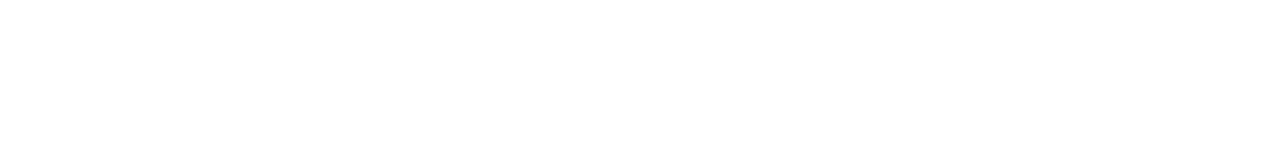
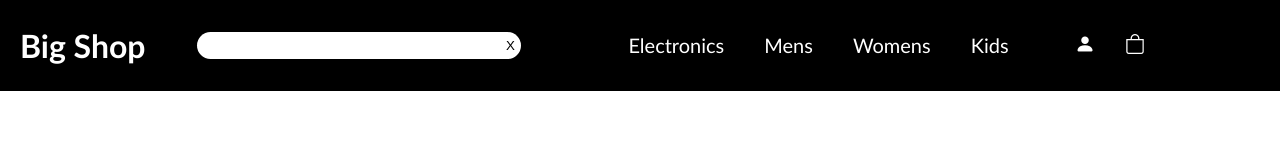
Before and after one commit to saikiran01415/online-shop, a plain HTML site: page index.html in a window 1280 px wide. Drawn offline with nearby package versions, Linux system fonts and the light colour scheme.

Commit message:
added code

```diff
--- a/index.html
+++ b/index.html
@@ -3,9 +3,13 @@
 <head>
     <meta charset="UTF-8">
     <meta name="viewport" content="width=device-width, initial-scale=1.0">
-    <title>BrandC</title>
+    <title>Big shop</title>
+    <link rel="shortcut icon" href="https://static.vecteezy.com/system/resources/previews/007/578/826/non_2x/online-shop-logo-happy-shop-logo-design-vector.jpg" type="image/x-icon">
     <!-- linking css -->
     <link rel="stylesheet" href="style.css">
+    <!-- linking bootstarp icons-->
+    <link rel="stylesheet" href="https://cdn.jsdelivr.net/npm/bootstrap-icons/font/bootstrap-icons.css">
+
 </head>
 <body>
     <!-- including header -->
--- a/script.js
+++ b/script.js
@@ -0,0 +1,9 @@
+/* code for dynamic header and footer */
+function loadComponent(elementId, filePath) {
+    fetch(filePath)
+        .then(response => response.text())
+        .then(data => document.getElementById(elementId).innerHTML = data);
+}
+
+loadComponent("Header", "Header.html");
+loadComponent("Footer", "Footer.html");
--- a/style.css
+++ b/style.css
@@ -0,0 +1,61 @@
+body{
+    padding: 0px;
+    margin: 0px;
+    font-family: calibri;
+}
+
+header{
+    display: flex;
+    justify-content: space-between;
+    align-items: center;
+    padding: 20px;
+    border-bottom:1px solid black ;
+    background-color: black;
+    color: white;
+    height: 50px;
+
+}
+header input{
+    width: 300px;
+    height: 25px;
+    border-top-left-radius: 50px;
+    border-bottom-left-radius: 50px;
+    border: none;
+}
+.scarch{
+    width: 340px;
+}
+.scarch button{
+    height: 27px;
+    margin-left: -5px;
+    border: none;
+    background-color: #fff;
+    border-top-right-radius: 50px;
+    border-bottom-right-radius: 50px;
+    cursor: pointer;
+}
+
+header ul{
+    display: flex;
+    gap: 40px;
+    font-size: 20px;
+    cursor: pointer;
+}
+header ul li:hover{
+    text-decoration: underline;
+}
+.profile{
+    width: 200px;
+    display: flex;
+
+}
+
+.btn{
+    height: 50px ;
+    width: 50px;
+    background-color: transparent;
+    color: white;
+    border: none;
+    font-size: 20px;
+    cursor: pointer;
+}
```
